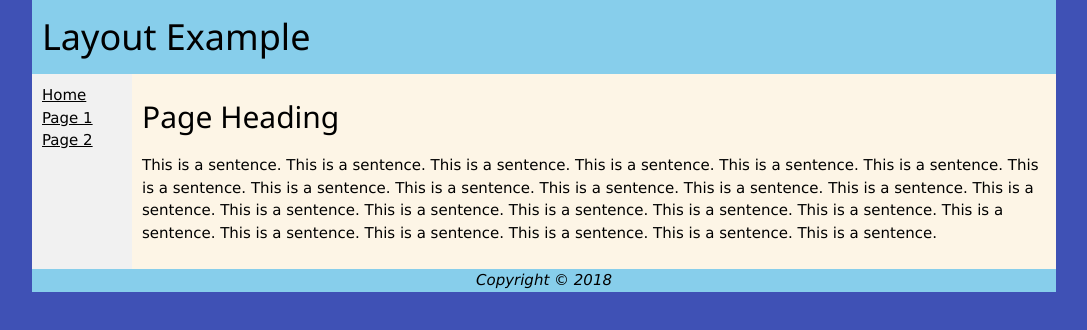
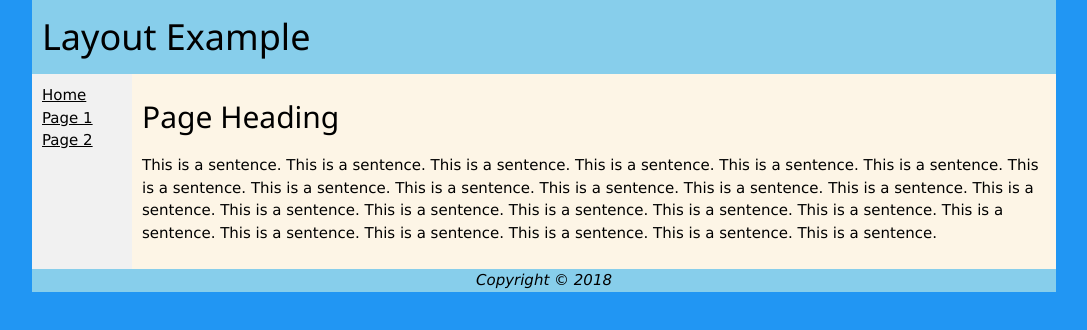
Before and after one commit to chiksltarc/chiksltarc.github.io, a plain HTML site: page index.html in a window 1280 px wide. Shown: the whole page, without its empty margins (96-1183 px from the left). Drawn offline with nearby package versions, Linux system fonts and the light colour scheme.

Commit message:
Update index.html

```diff
--- a/index.html
+++ b/index.html
@@ -29,7 +29,7 @@
       }
     </style>
   </head>
-  <body class="w3-indigo">
+  <body class="w3-blue">
   <div id="wrapper" class="w3-light-grey">
     <header class="w3-light-blue"><h1>Layout Example</h1></header>
     <nav>
```
